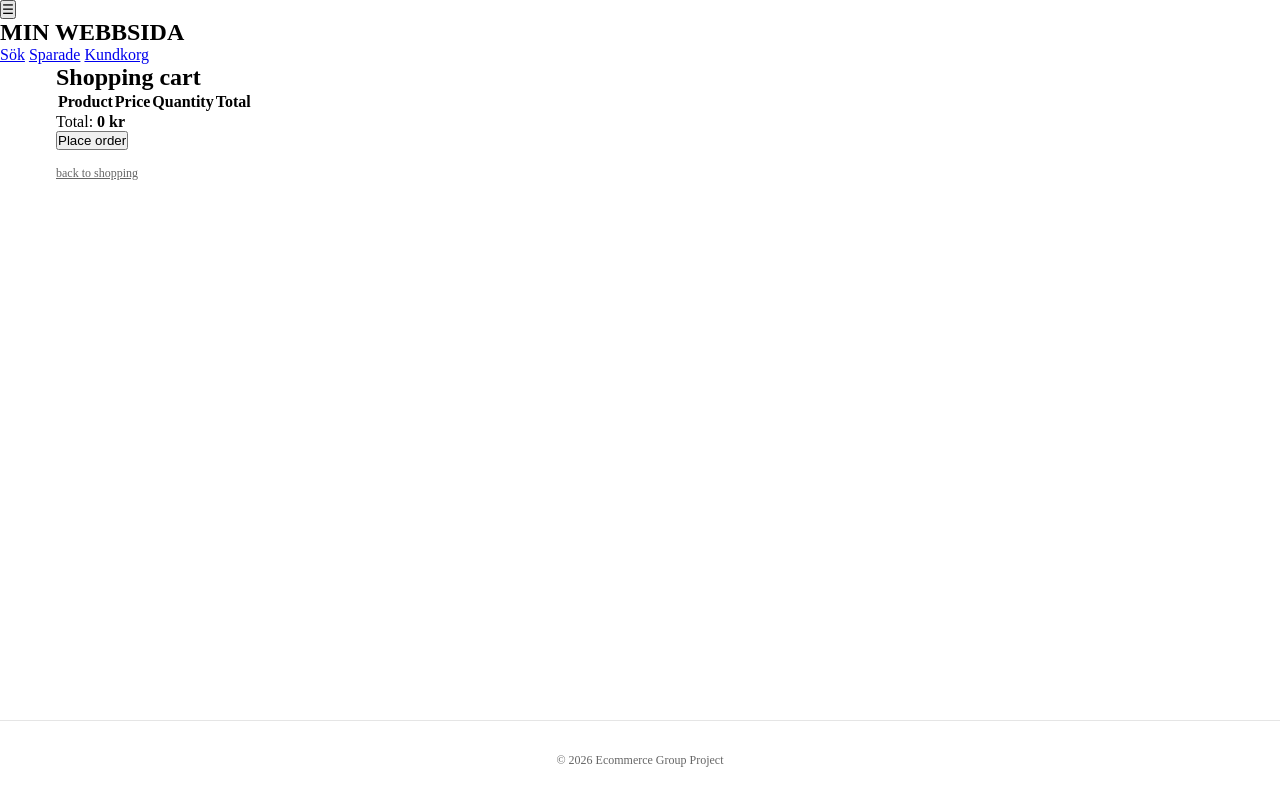
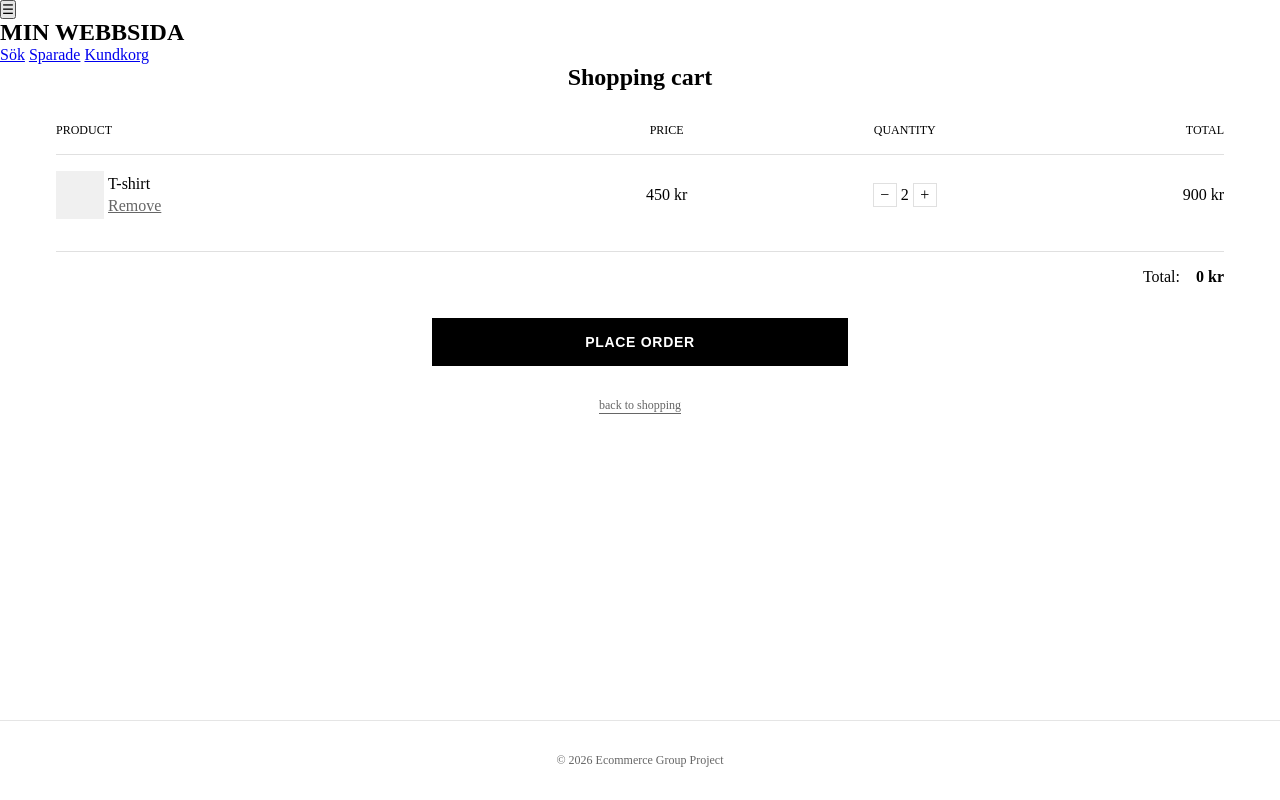
Before and after one commit to ellan13/ecommerce-groupproject, a plain HTML site: page cart.html in a window 1280 px wide. Drawn offline with Linux system fonts and the light colour scheme.

Commit message:
Har gjort css för cart och favorites, samt lagt in varukortet i kundkorgen med js.

```diff
--- a/cart.html
+++ b/cart.html
@@ -31,7 +31,7 @@
     </header>
 
     <main>
-        <section class="container">
+        <section class="container cart-page">
             <h1>Shopping cart</h1>
 
             <table class="cart-table">
@@ -45,6 +45,7 @@
                 </thead>
 
                 <tbody id="cart-items">
+
                     <!-- Läggs in med JavaScript -->
                 </tbody>
 
--- a/css/style.css
+++ b/css/style.css
@@ -549,6 +549,204 @@ main {
     cursor: pointer;
 }
 
+/* ----------------- CART PAGE ----------------- */
+.cart-page h1 {
+    text-align: center;
+    padding-bottom: var(--space-sm);
+}
+
+/* Tabellens grundlayout */
+.cart-table {
+    width: 100%;
+    border-collapse: collapse;
+}
+
+/* Text för tom varukorg */
+.cart-table .cart-empty {
+    padding: var(--space-md) var(--space-sm);
+    text-align: center;
+    font-size: 0.875rem;
+    color: #666;
+}
+
+/* Kolumnrubriker */
+.cart-table th {
+    padding: var(--space-sm) var(--space);
+    border-bottom: 1px solid #e0e0e0;
+    font-size: 0.75rem;
+    font-weight: 500;
+    text-transform: uppercase;
+    text-align: center;
+}
+
+.cart-table th:first-child {
+    width: 44%;
+    padding-left: 0;
+    text-align: left;
+}
+
+.cart-table th:last-child {
+    padding-right: 0;
+    text-align: right;
+}
+
+/* Tabellceller */
+.cart-table td {
+    padding: var(--space-sm) var(--space);
+    text-align: center;
+}
+
+.cart-table td:first-child {
+    padding-left: 0;
+    text-align: left;
+}
+
+.cart-table td:last-child {
+    padding-right: 0;
+    text-align: right;
+}
+
+/* Produktcellerna */
+.cart-product {
+    display: flex;
+    align-items: center;
+    gap: var(--space);
+}
+
+.cart-image {
+    width: 3rem;
+    height: 3rem;
+    flex-shrink: 0;
+    background-color: #f0f0f0;
+    object-fit: cover;
+}
+
+.cart-product-info button {
+    margin-top: var(--space);
+    border: none;
+    background: none;
+    color: #666;
+    font: inherit;
+    text-decoration: underline;
+    cursor: pointer;
+}
+
+/* Minus/plus-knapp */
+.cart-quantity {
+    display: flex;
+    align-items: center;
+    justify-content: center;
+    gap: var(--space);
+}
+
+.cart-quantity button {
+    min-width: 1.5rem;
+    min-height: 1.5rem;
+    border: 1px solid #e0e0e0;
+    background-color: #fff;
+    font: inherit;
+    cursor: pointer;
+}
+
+.cart-summary {
+    display: flex;
+    justify-content: flex-end;
+    gap: var(--space-sm);
+    margin-top: var(--space-sm);
+    margin-bottom: var(--space-md);
+    padding-top: var(--space-sm);
+    border-top: 1px solid #e0e0e0;
+}
+
+#checkout-button {
+    display: block;
+    width: 100%;
+    max-width: 26rem;
+    margin: 0 auto;
+    padding: var(--space-sm) var(--space-md);
+    border: none;
+    background-color: #000;
+    color: #fff;
+    font-size: 0.875rem;
+    font-weight: 600;
+    letter-spacing: 0.05em;
+    text-transform: uppercase;
+    cursor: pointer;
+}
+
+#checkout-button:hover {
+    background-color: #333;
+}
+
+#checkout-button + .back-to-shopping {
+    justify-content: center;
+    margin-top: var(--space-sm);
+    text-decoration: underline;
+    text-underline-offset: var(--space);
+}
+
+/* ----------------- FAVORITES PAGE ----------------- */
+.favorites-page h1 {
+    padding-bottom: var(--space-sm);
+    border-bottom: 1px solid #e0e0e0;
+    text-align: center;
+}
+
+/* Text för tom varukorg */
+#favorites-empty {
+    padding: var(--space-md) var(--space-sm);
+    text-align: center;
+    font-size: 0.875rem;
+    color: #666;
+}
+
+.favorites-page .back-to-shopping {
+    border-top: 1px solid #e0e0e0;
+    justify-content: center;
+    text-decoration: underline;
+    text-underline-offset: var(--space);
+}
+
+/* Listlayout */
+#favorite-items {
+    display: grid;
+    gap: var(--space-md);
+    padding-block: var(--space-md);
+    list-style: none;
+}
+
+/* Favoritkort och bild */
+.favorite-item {
+    display: flex;
+    align-items: center;
+    gap: var(--space-sm);
+}
+
+.favorite-image {
+    width: 5rem;
+    height: 5rem;
+    flex-shrink: 0;
+    background-color: #f0f0f0;
+    object-fit: cover;
+}
+
+/* Namn och Remove-knapp */
+.favorite-info p {
+    font-weight: 600;
+}
+
+.favorite-info button {
+    margin-top: var(--space);
+    padding: var(--space) 0;
+    border: none;
+    background: none;
+    color: #666;
+    font: inherit;
+    text-decoration: underline;
+    cursor: pointer;
+}
+
+
 /* ----------------- FOOTER ----------------- */
 footer {
     margin-top: var(--space-md);
--- a/js/cart.js
+++ b/js/cart.js
@@ -1,6 +1,10 @@
 // Varukorg: visa varor, ändra antal, totalsumma och simulerat köp.
 
+const cartItems = document.querySelector("#cart-items")
 const backLink = document.querySelector("#back-link")
+
+console.log("Varukorg:", cartItems);
+console.log("Tillbaka-länk:", backLink);
 
 backLink.addEventListener("click", (e) => {
     if (history.length > 1) {
@@ -8,3 +12,37 @@ backLink.addEventListener("click", (e) => {
         history.back();
     }
 });
+
+cartItems.innerHTML = `
+    <tr class="cart-empty" hidden>
+        <td colspan="4">Your cart is empty</td>
+    </tr>
+
+    <tr>
+        <!-- Produktbild, namn och ta bort-knapp -->
+        <td>
+            <div class="cart-product">
+                <div class="cart-image"></div>
+                <div class="cart-product-info">
+                    <p>T-shirt</p>
+                    <button type="button">Remove</button>
+                </div>
+            </div>
+        </td>
+
+        <!-- Styckpris -->
+        <td>450 kr</td>
+
+        <!-- Antal -->
+        <td>
+            <div class="cart-quantity">
+                <button type="button" aria-label="Decrease quantity">−</button>
+                <span>2</span>
+                <button type="button" aria-label="Increase quantity">+</button>
+            </div>
+        </td>
+
+        <!-- Radsumma -->
+        <td>900 kr</td>
+    </tr>
+`;
```
Also changed, not shown: favorites.html (+21 -1 lines).
